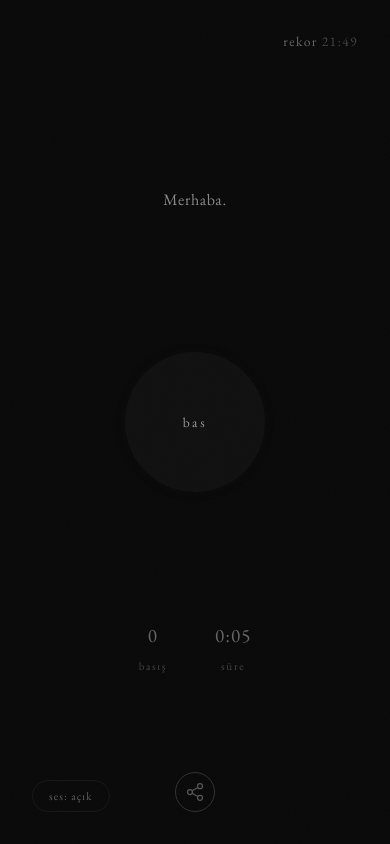
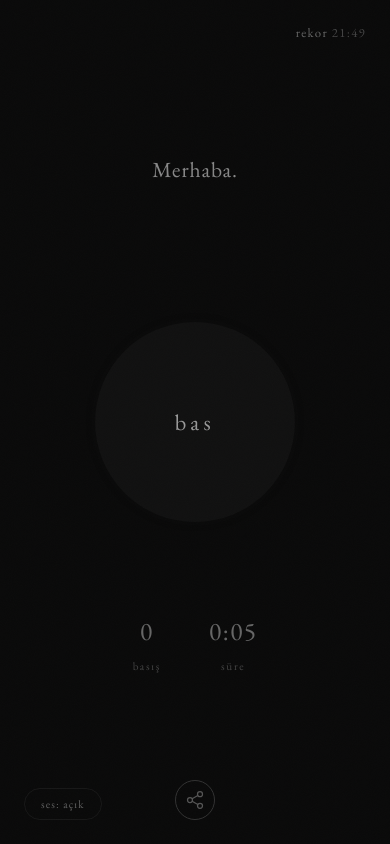
Before and after one commit to roskva000/pressandquestion, a plain HTML site: page index.html in a window 390 px wide. Drawn offline with nearby package versions, Linux system fonts and the light colour scheme.

Commit message:
Update style.css

```diff
--- a/style.css
+++ b/style.css
@@ -300,27 +300,53 @@ body::before {
     display: none;
 }
 
-/* Responsive */
+/* Responsive Design - Mobile Optimized */
 @media (max-width: 600px) {
     .main-button {
-        width: 140px;
-        height: 140px;
-        font-size: 0.85rem;
+        width: 200px;
+        /* Significantly larger */
+        height: 200px;
+        font-size: 1.4rem;
+        /* Larger text */
+        box-shadow:
+            -3px -3px 8px rgba(255, 255, 255, 0.03),
+            3px 3px 8px rgba(0, 0, 0, 0.5),
+            inset 1px 1px 2px rgba(255, 255, 255, 0.05);
     }
 
     .message-area {
-        font-size: 1rem;
-        padding: 0 2rem;
-        top: 22%;
+        top: 18%;
+        /* Slightly higher to leave room for big button */
+        font-size: 1.35rem;
+        /* More readable */
+        max-width: 90%;
+        /* Use full width */
+        line-height: 1.6;
     }
 
     .counters {
+        bottom: 20%;
+        /* Move down slightly */
         gap: 3rem;
-        bottom: 20%;
     }
 
     .counter-value {
-        font-size: 1.2rem;
+        font-size: 1.6rem;
+    }
+
+    .record-label {
+        font-size: 0.8rem;
+        top: 1.5rem;
+        right: 1.5rem;
+    }
+
+    .mute-button {
+        bottom: 1.5rem;
+        left: 1.5rem;
+    }
+
+    .share-button {
+        bottom: 1.5rem;
     }
 }
 
```
